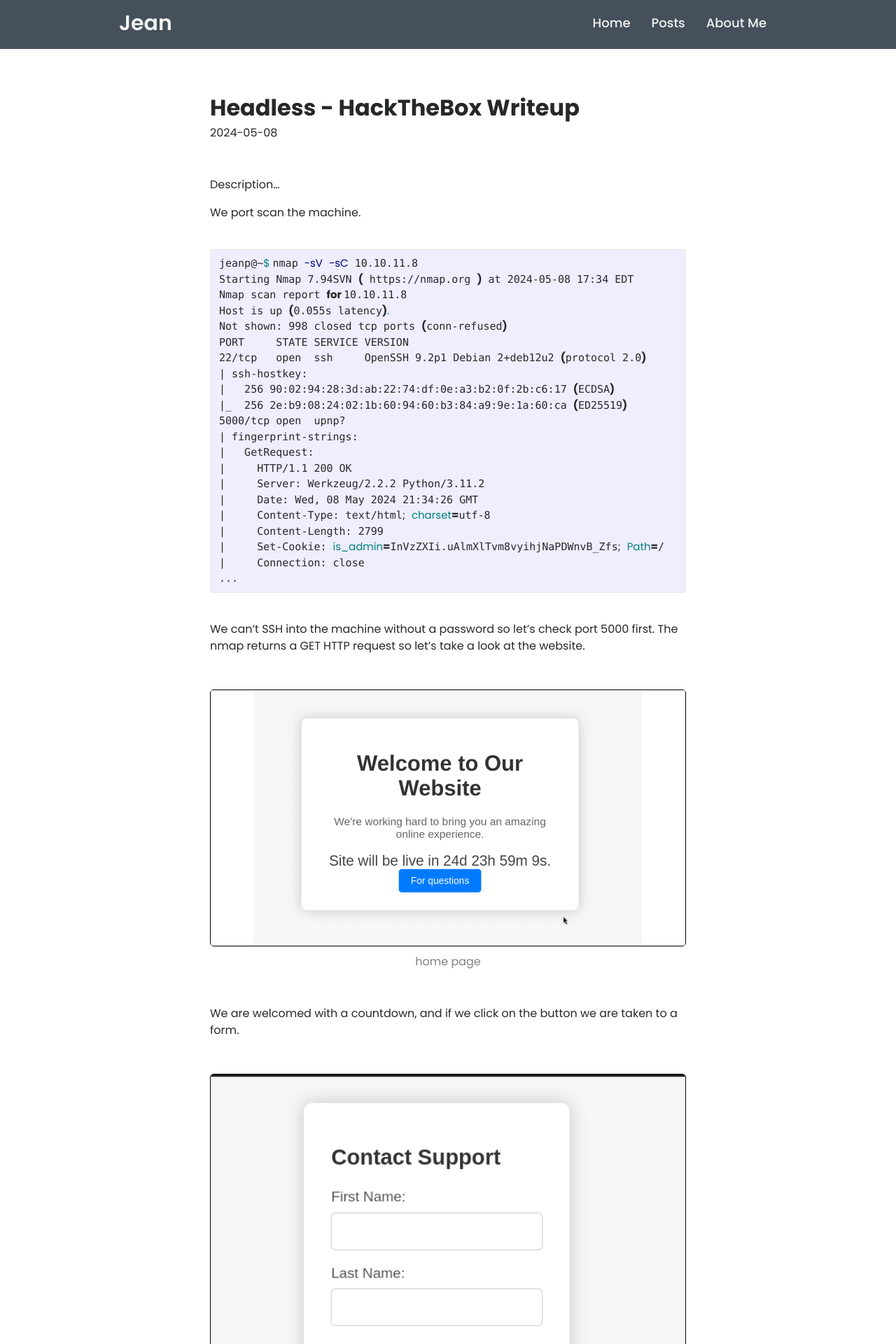
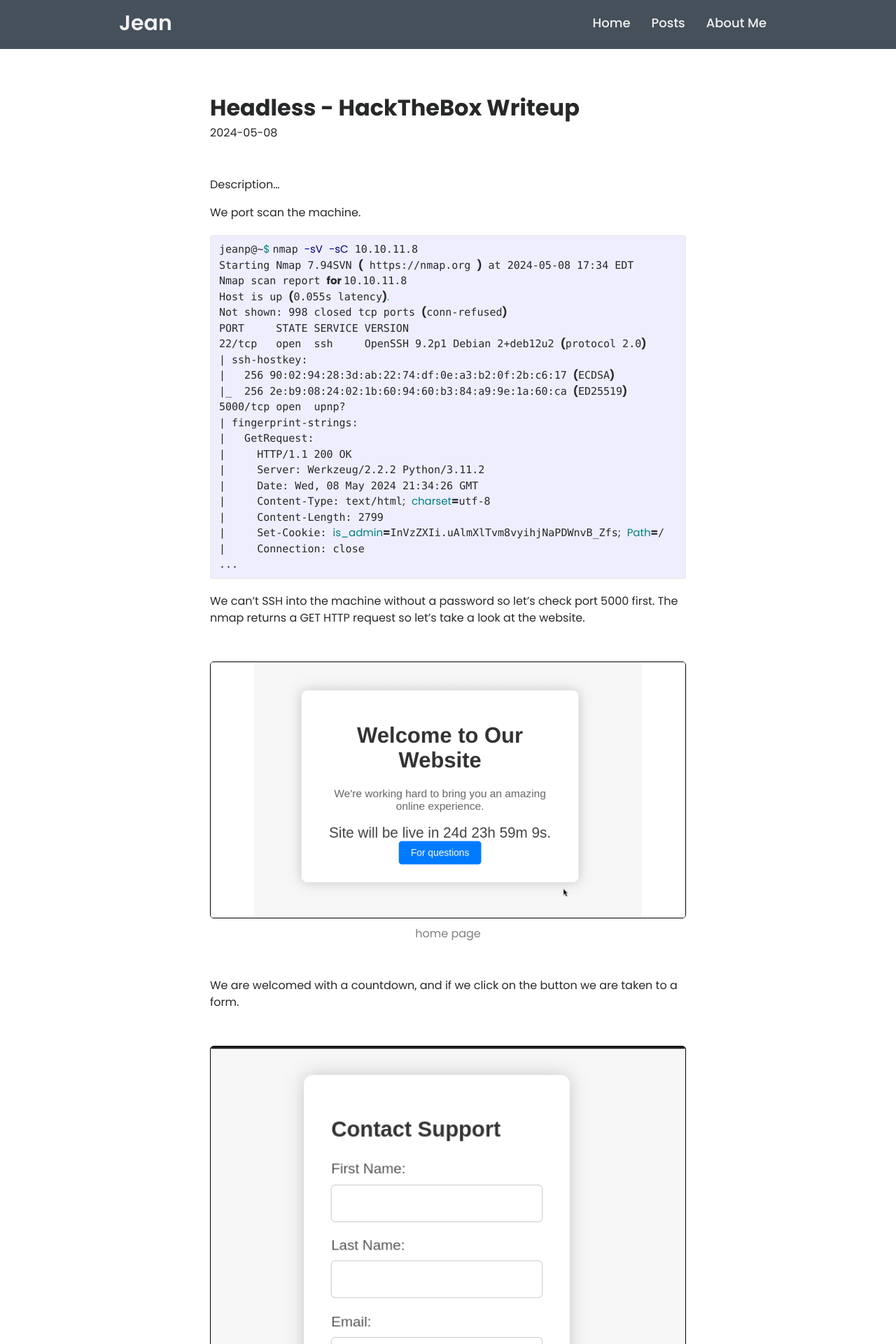
Before and after one commit to Jean2208/MyWebsite, a Jekyll site: the page built from _posts/2024-08-05-headless-htb.md, in a window 1280 px wide. Shown: the top 1920 px of the page at 70% size. Built offline with Jekyll 4.4.1, drawn with Linux system fonts in a browser that asks for light colours.

Commit message:
style: adjust margin of main-content

```diff
--- a/assets/css/article.css
+++ b/assets/css/article.css
@@ -7,6 +7,7 @@
 
 .main-content {
   flex: 1;
+  margin-bottom: 30px;
 }
 
 .article-title {
@@ -68,8 +69,8 @@
 }
 
 .article-code {
-  margin-top: 40px;
-  margin-bottom: 40px;
+  margin-top: 20px;
+  margin-bottom: 20px;
 }
 
 .article-code p {
```
